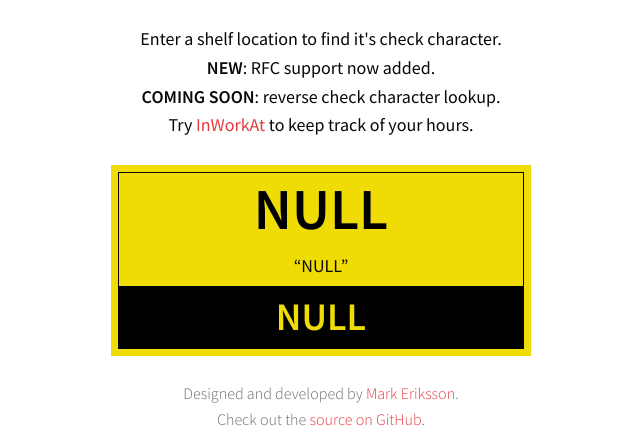
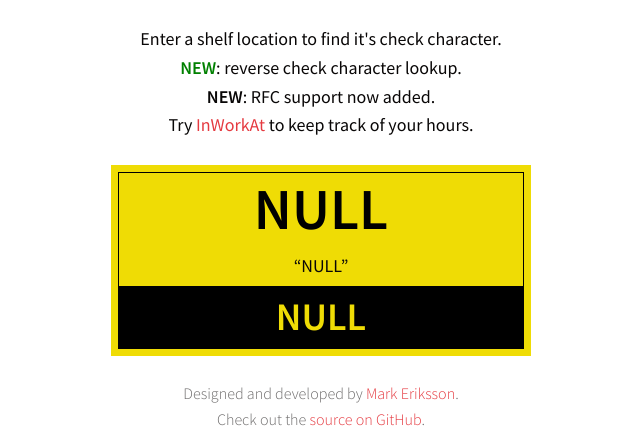
Before and after one commit to Markshall/CheckCheck, a PHP site: page / in a window 1280 px wide. Shown: the part 62-490 px from the top of the page, without its empty margins (319-959 px from the left). Run offline with PHP 8.4, Linux system fonts and the light colour scheme.

Commit message:
update msg

```diff
--- a/index.php
+++ b/index.php
@@ -37,8 +37,8 @@
     <div class="container">
       <main>
         <p class="headline">Enter a shelf location to find it's check character.</p>
+        <p><strong style="color:green">NEW</strong>: reverse check character lookup.</p>
         <p><strong>NEW</strong>: RFC support now added.</p>
-        <p><strong>COMING SOON</strong>: reverse check character lookup.</p>
         <p>Try <a href="https://www.inwork.at/?ref=checkcheck" target="_blank">InWorkAt</a> to keep track of your hours.</p>
 
         <div class="location-box">
```
